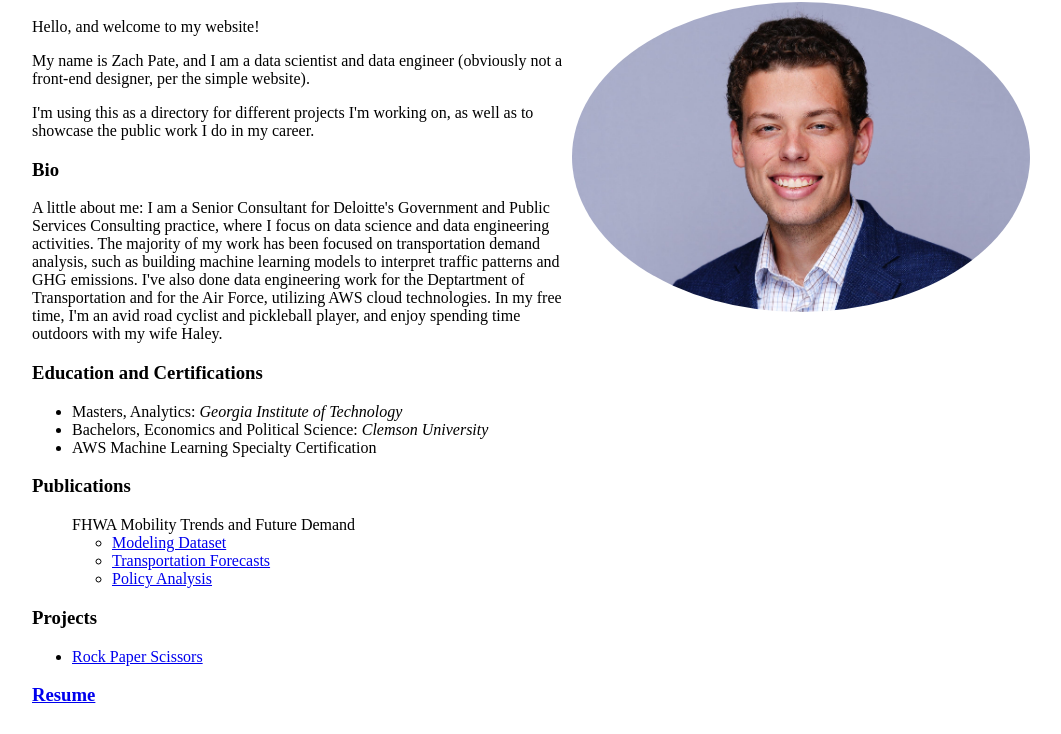
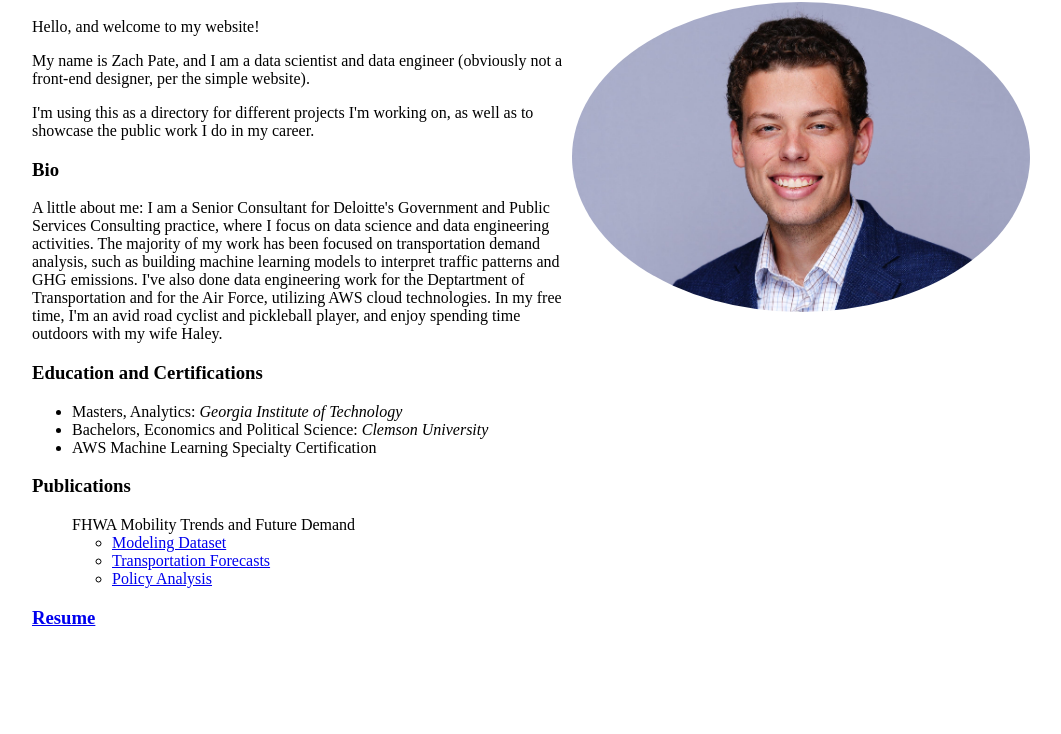
Before and after one commit to zhpate/zhpate.github.io, a plain HTML site: page index.html in a window 1280 px wide. Shown: the part 87-821 px from the top of the page, without its empty margins (109-1170 px from the left). After the commit the page ends 800 px from the top, so only its background shows below. Drawn offline with Linux system fonts and the light colour scheme.

Commit message:
update index

```diff
--- a/index.html
+++ b/index.html
@@ -37,10 +37,6 @@
                         <li><a href = "https://catalog.data.gov/dataset/mobility-trends-what-if-analysis">Policy Analysis</a></li>
                     </ul>
                 </ul>
-            <h3>Projects</h3>
-                <ul>
-                    <li> <a href="https://zhpate.github.io/OdinProject_Rock_Paper_Scissors/">Rock Paper Scissors</a> </li>
-                </ul>
             <h3><a href="Zach_Pate_Resume.pdf">Resume</a></h3>
         </div>
         <div class = 'headshot'>
```
